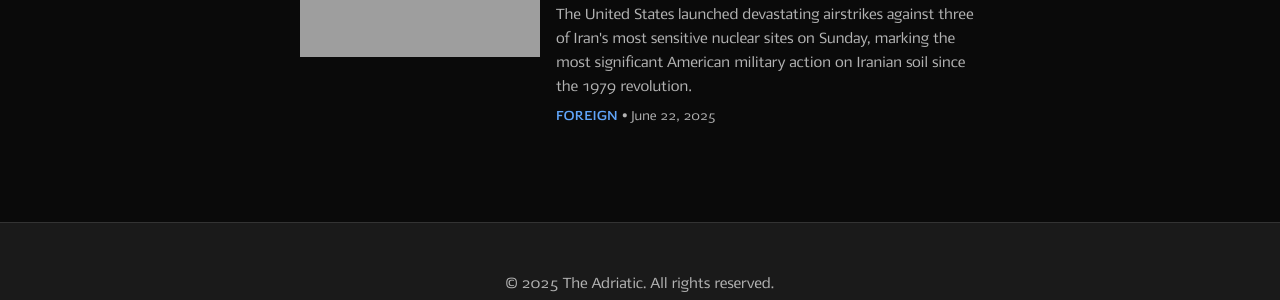
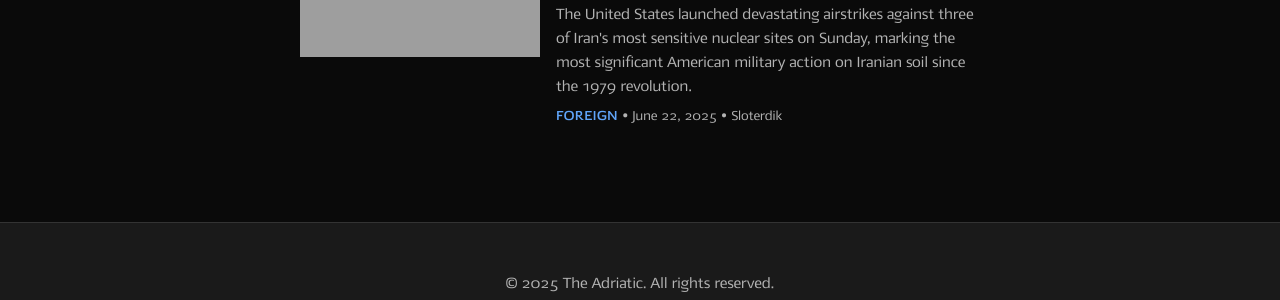
Before and after one commit to tfhoerest/azt, a Jekyll site: the page built from index.html, in a window 1280 px wide. Shown: the part 1280-1580 px from the top of the page. Built offline with Jekyll 4.4.1, drawn with Linux system fonts in a browser that asks for light colours; some web fonts are replaced; the list of posts is cut into pages by our own code.

Commit message:
Update home.html

```diff
--- a/_layouts/home.html
+++ b/_layouts/home.html
@@ -143,6 +143,13 @@ layout: default
 .article-meta-small {
     color: var(--z-ds-color-text-70);
     font-size: var(--z-ds-fontsize-14);
+    display: flex;
+    align-items: center;
+    flex-wrap: wrap;
+}
+
+.meta-separator {
+    margin: 0 4px;  /* Small spacing around bullets */
 }
 
 /* TABLET OPTIMIZATION */
@@ -308,7 +315,13 @@ layout: default
                 <h3><a href="{{ post.url | relative_url }}">{{ post.title }}</a></h3>
                 <p class="article-excerpt">{{ post.excerpt | strip_html }}</p>
                 <div class="article-meta-small">
-                    <span class="category-tag {{ post.category }}">{{ post.category | upcase }}</span> • {{ post.date | date: "%B %d, %Y" }}
+                    <span class="category-tag {{ post.category }}">{{ post.category | upcase }}</span>
+                    <span class="meta-separator"> • </span>
+                    <span class="article-date">{{ post.date | date: "%B %d, %Y" }}</span>
+                    {% if post.author %}
+                        <span class="meta-separator"> • </span>
+                        <span class="article-author">{{ post.author }}</span>
+                    {% endif %}
                 </div>
             </div>
         </article>
```
